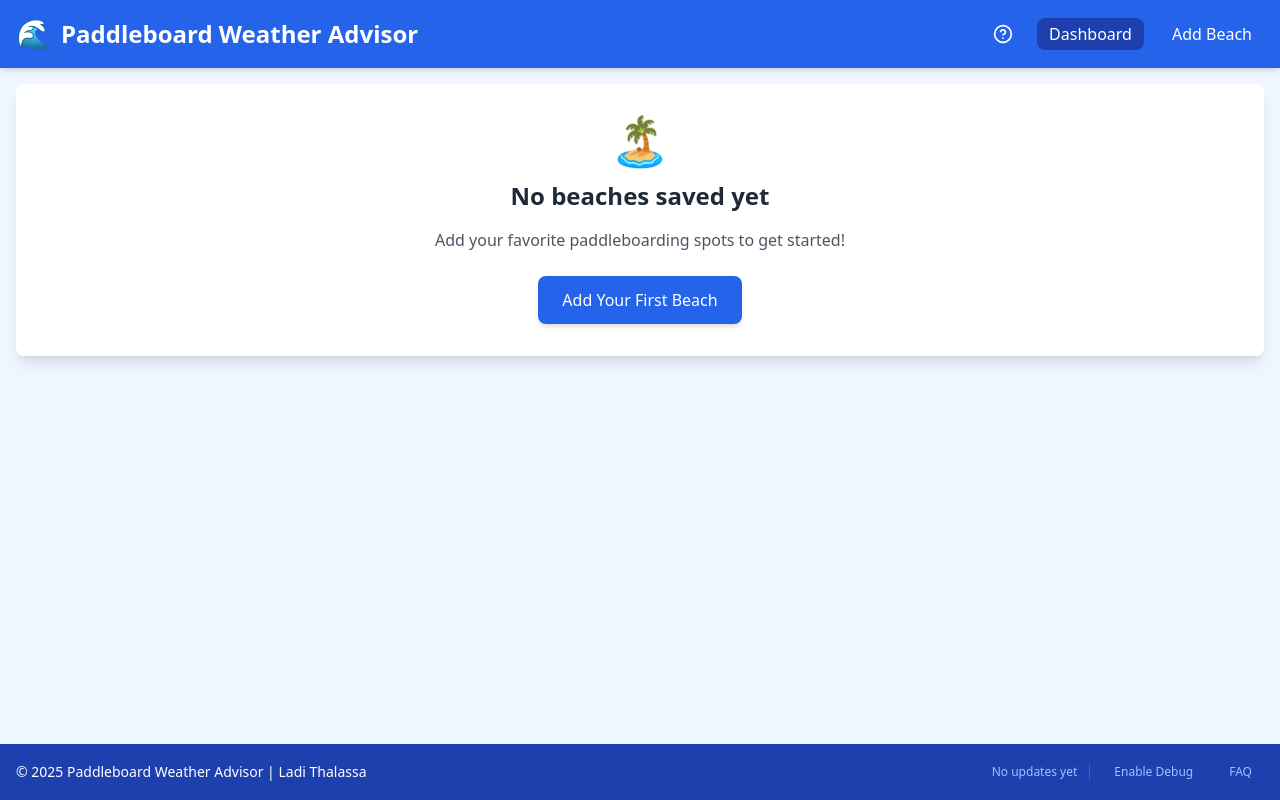
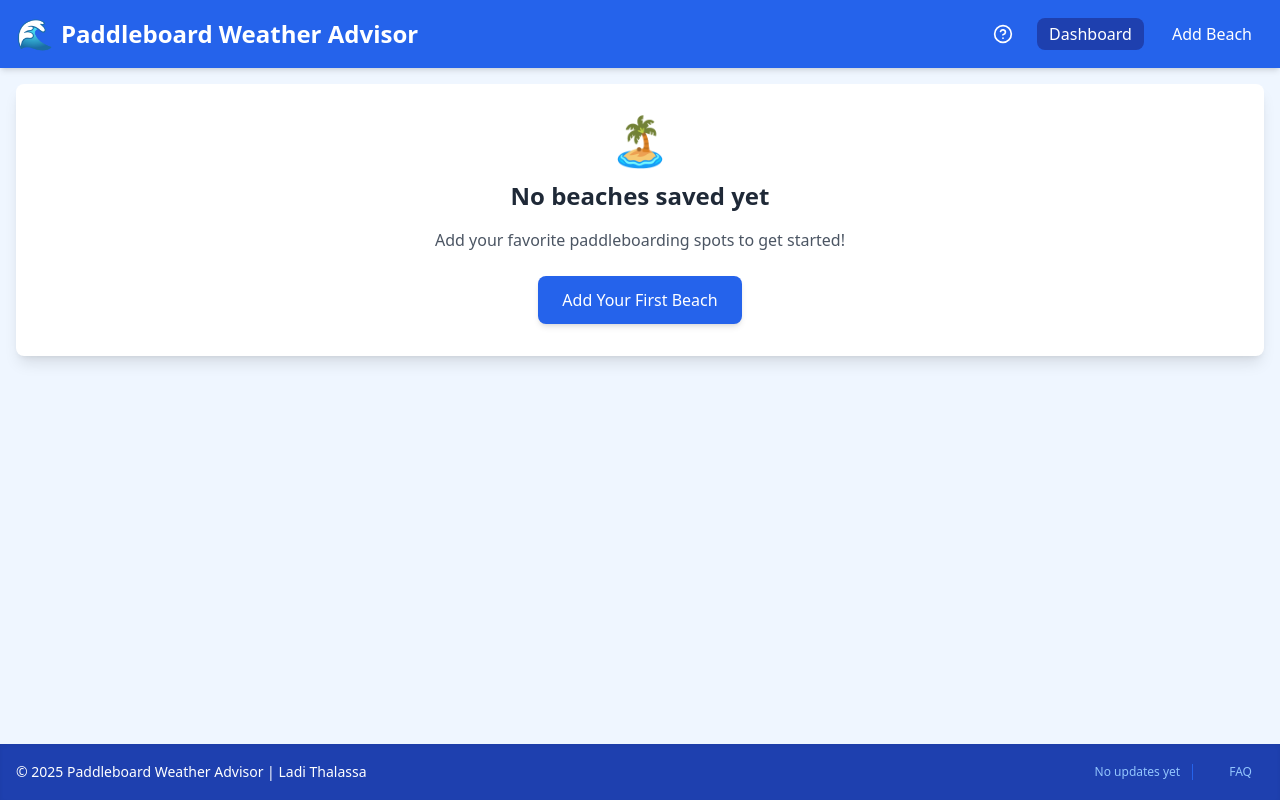
Before and after one commit to blackhawk99/great-sup, a React (Vite) app: page / in a window 1280 px wide. Built offline with nearby package versions, Linux system fonts and the light colour scheme.

Commit message:
Remove unused debug mode

```diff
--- a/src/App.jsx
+++ b/src/App.jsx
@@ -10,14 +10,12 @@ const App = () => {
   const [view, setView] = useState("dashboard");
   const [selectedBeach, setSelectedBeach] = useState(null);
   const [notification, setNotification] = useState(null);
-  const [debugMode, setDebugMode] = useState(false);
   const [timeRange, setTimeRange] = useState({
     date: new Date().toISOString().split("T")[0],
     startTime: "09:00",
     endTime: "13:00",
   });
   const [lastUpdated, setLastUpdated] = useState(null);
-  const [dataUpdateCount, setDataUpdateCount] = useState(0);
   const [showFAQ, setShowFAQ] = useState(false); // New state for FAQ visibility
 
 
@@ -64,36 +62,8 @@ const App = () => {
   // Function to update the last updated timestamp
   const handleDataUpdate = () => {
     setLastUpdated(new Date());
-    setDataUpdateCount(prev => prev + 1); // Track number of updates
   };
 
-  // Toggle debug mode with actual effects
-  const toggleDebugMode = () => {
-    const newMode = !debugMode;
-    setDebugMode(newMode);
-
-    // Store in localStorage to persist between page reloads
-    localStorage.setItem('weatherAdvisorDebugMode', newMode ? 'true' : 'false');
-
-    // Show notification when toggled
-    toast.success(`Debug mode ${newMode ? 'enabled' : 'disabled'}`);
-
-    // Apply debug-specific CSS class to body for global styling
-    if (newMode) {
-      document.body.classList.add('debug-mode');
-    } else {
-      document.body.classList.remove('debug-mode');
-    }
-  };
-
-  // Load debug mode from localStorage on initial load
-  useEffect(() => {
-    const savedDebugMode = localStorage.getItem('weatherAdvisorDebugMode');
-    if (savedDebugMode === 'true') {
-      setDebugMode(true);
-      document.body.classList.add('debug-mode');
-    }
-  }, []);
 
   // Function to toggle FAQ visibility
   const toggleFAQ = () => {
@@ -500,7 +470,6 @@ const App = () => {
               timeRange={timeRange}
               onTimeRangeChange={handleTimeRangeChange}
               onDataUpdate={handleDataUpdate}
-              debugMode={debugMode}
             />
           </ErrorBoundary>
         )}
@@ -519,14 +488,7 @@ const App = () => {
               ) : (
                 <>No updates yet</>
               )}
-              {debugMode && <span className="ml-1">({dataUpdateCount} updates)</span>}
             </span>
-            <button
-              onClick={toggleDebugMode}
-              className="text-blue-300 hover:text-white px-3 py-1 rounded-lg hover:bg-blue-700"
-            >
-              {debugMode ? "Debug Mode On" : "Enable Debug"}
-            </button>
             <button
               onClick={toggleFAQ}
               className="text-blue-300 hover:text-white px-3 py-1 rounded-lg hover:bg-blue-700 ml-3"
```
